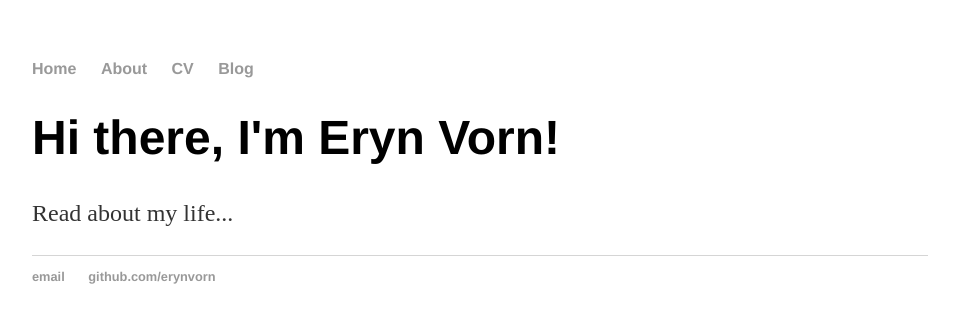
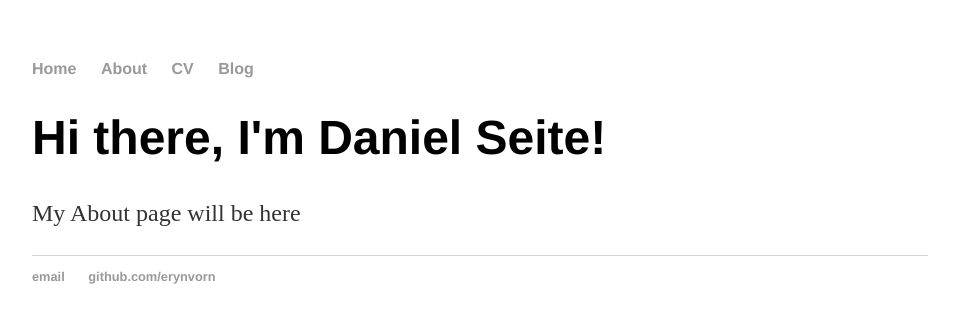
Before and after one commit to Erynvorn/erynvorn.github.io, a Jekyll site: the page built from about/index.html, in a window 1280 px wide. Shown: the top 323 px of the page, without its empty margins (160-1119 px from the left). Built offline with Jekyll 4.4.1, drawn with Linux system fonts in a browser that asks for light colours.

Commit message:
Update index.html

```diff
--- a/about/index.html
+++ b/about/index.html
@@ -1,30 +1,8 @@
-<!DOCTYPE html>
-<html>
-	<head>
-		<title>About Me</title>
-		<!-- link to main stylesheet -->
-		<link rel="stylesheet" type="text/css" href="/css/main.css">
-	</head>
-	<body>
-		<nav>
-    		<ul>
-        		<li><a href="/">Home</a></li>
-	        	<li><a href="/about">About</a></li>
-        		<li><a href="/cv">CV</a></li>
-        		<li><a href="/blog">Blog</a></li>
-    		</ul>
-		</nav>
-		<div class="container">
+---
+layout: default
+title: Eryn Vorn
+---
     		<div class="blurb">
-        		<h1>Hi there, I'm Eryn Vorn!</h1>
-				<p>Read about my life...</a></p>
+        		<h1>Hi there, I'm Daniel Seite!</h1>
+				<p>My About page will be here</p>
     		</div><!-- /.blurb -->
-		</div><!-- /.container -->
-		<footer>
-    		<ul>
-        		<li><a href="mailto:daniel.seite777@@gmail.com">email</a></li>
-        		<li><a href="https://github.com/erynvorn">github.com/erynvorn</a></li>
-			</ul>
-		</footer>
-	</body>
-</html>
```
